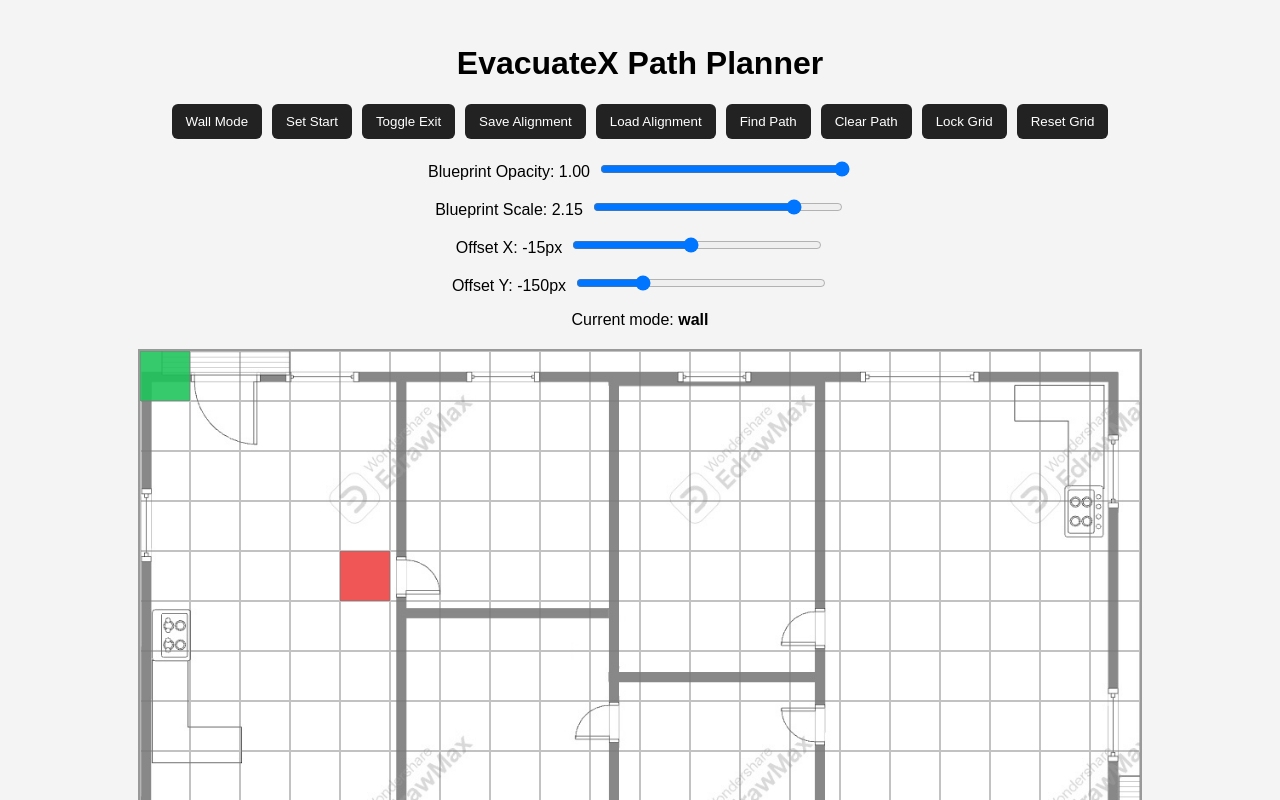
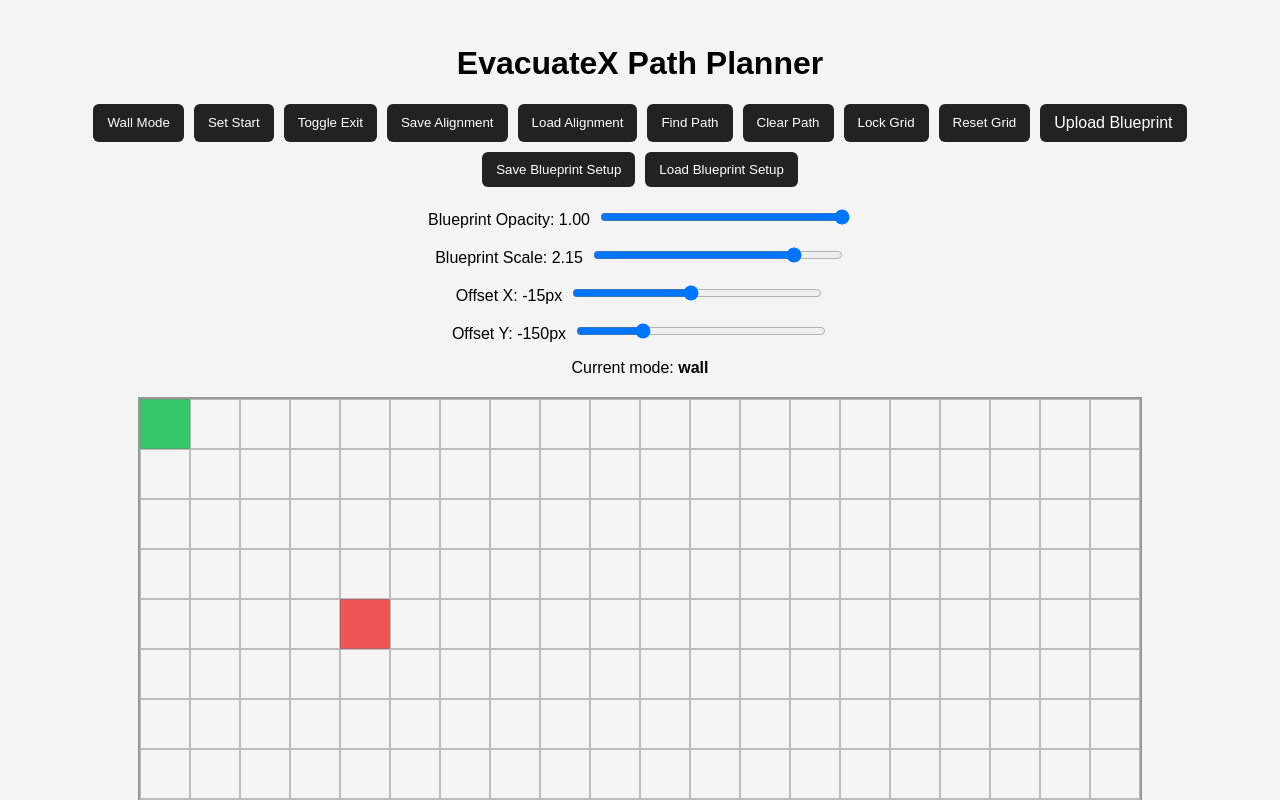
Before and after one commit to uhazzz03/Building-Evacuation-Path-Planner, a React (Vite) app in the folder frontend/evacuatex-ui/: page / in a window 1280 px wide. Shown: the top 800 px of the page. Built offline with nearby package versions, Linux system fonts and the light colour scheme.

Commit message:
blueprint upload, load, save locally added

```diff
--- a/frontend/evacuatex-ui/src/App.jsx
+++ b/frontend/evacuatex-ui/src/App.jsx
@@ -1,6 +1,6 @@
 import { useState, useEffect } from "react";
 import "./index.css";
-import blueprintImage from "./assets/FloorPlan1.jpg";
+// Removed blueprint import for adapatability into any blueprint.
 
 const ROWS = 20;
 const COLS = 20;
@@ -24,6 +24,7 @@
   const [blueprintOffsetX, setBlueprintOffsetX] = useState(-15);
   const [blueprintOffsetY, setBlueprintOffsetY] = useState(-150);
   const [editEnabled, setEditEnabled] = useState(true);
+  const [blueprintImage, setBlueprintImage] = useState(null);
 
   // Load settings
   useEffect(() => {
@@ -87,6 +88,22 @@
       })
     );
     alert("Alignment saved.");
+  };
+
+  const handleBlueprintUpload = (event) => {
+    const file = event.target.files[0];
+    if (!file) return;
+
+    const reader = new FileReader();
+
+    reader.onload = () => {
+      setBlueprintImage(reader.result);
+      setGrid(createEmptyGrid());
+      setStart({ x: 0, y: 0 });
+      setGoals([{ x: 4, y: 4 }]);
+      setPath([]);
+    };
+    reader.readAsDataURL(file);
   };
 
   const loadAlignment = () => {
@@ -182,6 +199,43 @@
     return path.some((p) => p.x === col && p.y === row);
   };
 
+  const saveBlueprintSetup = () => {
+    const setup = {
+      blueprintImage,
+      grid,
+      start,
+      goals,
+      blueprintOpacity,
+      blueprintScale,
+      blueprintOffsetX,
+      blueprintOffsetY
+    };
+
+    localStorage.setItem("evacuatexBlueprintSetup", JSON.stringify(setup));
+    alert("Blueprint setup saved.");
+  };
+
+  const loadBlueprintSetup = () => {
+    const saved = localStorage.getItem("evacuatexBlueprintSetup");
+
+    if (!saved) {
+      alert("No saved blueprint setup found.");
+      return;
+    }
+
+    const setup = JSON.parse(saved);
+
+    setBlueprintImage(setup.blueprintImage);
+    setGrid(setup.grid);
+    setStart(setup.start);
+    setGoals(setup.goals);
+    setBlueprintOpacity(setup.blueprintOpacity);
+    setBlueprintScale(setup.blueprintScale);
+    setBlueprintOffsetX(setup.blueprintOffsetX);
+    setBlueprintOffsetY(setup.blueprintOffsetY);
+    setPath([]);
+  };
+
   //UI
   return (
     <div className="app" onMouseUp={handleMouseUp}>
@@ -198,6 +252,17 @@
           {editEnabled ? "Lock Grid" : "Unlock Grid"}
         </button>
         <button onClick={resetGrid}>Reset Grid</button>
+        <label className="upload-button">
+          Upload Blueprint
+          <input
+            type="file"
+            accept="image/*"
+            onChange={handleBlueprintUpload}
+            hidden
+          />
+        </label>
+        <button onClick={saveBlueprintSetup}>Save Blueprint Setup</button>
+        <button onClick={loadBlueprintSetup}>Load Blueprint Setup</button>
       </div>
 
       <div className="slider-group">
@@ -270,12 +335,17 @@
           height: `${ROWS * CELL_SIZE}px`
         }}
       >
-        <img
-          src={blueprintImage}
-          alt="Blueprint background"
-          className="blueprint-image"
-          style={{ opacity: blueprintOpacity, transform: `translate(${blueprintOffsetX}px, ${blueprintOffsetY}px) scale(${blueprintScale})`}}
-        />
+        {blueprintImage && (
+          <img
+            src={blueprintImage}
+            alt="Blueprint background"
+            className="blueprint-image"
+            style={{
+              opacity: blueprintOpacity,
+              transform: `translate(${blueprintOffsetX}px, ${blueprintOffsetY}px) scale(${blueprintScale})`
+            }}
+          />
+        )}
         <div
           className="grid overlay-grid"
           style={{
--- a/frontend/evacuatex-ui/src/index.css
+++ b/frontend/evacuatex-ui/src/index.css
@@ -15,6 +15,20 @@
   justify-content: center;
   flex-wrap: wrap;
   margin-bottom: 20px;
+}
+
+.upload-button {
+  padding: 10px 14px;
+  border: none;
+  background: #222;
+  color: white;
+  cursor: pointer;
+  border-radius: 6px;
+  display: inline-block;
+}
+
+.upload-button:hover {
+  opacity: 0.9;
 }
 
 button {
```
